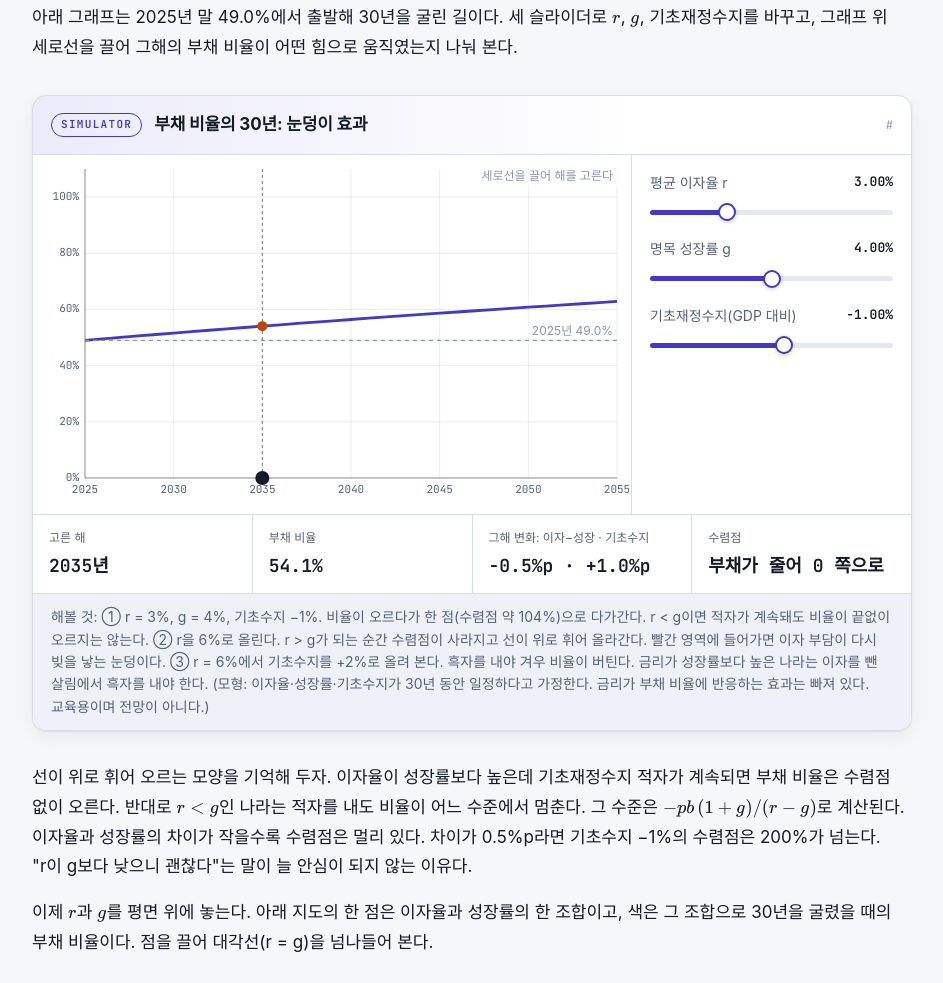
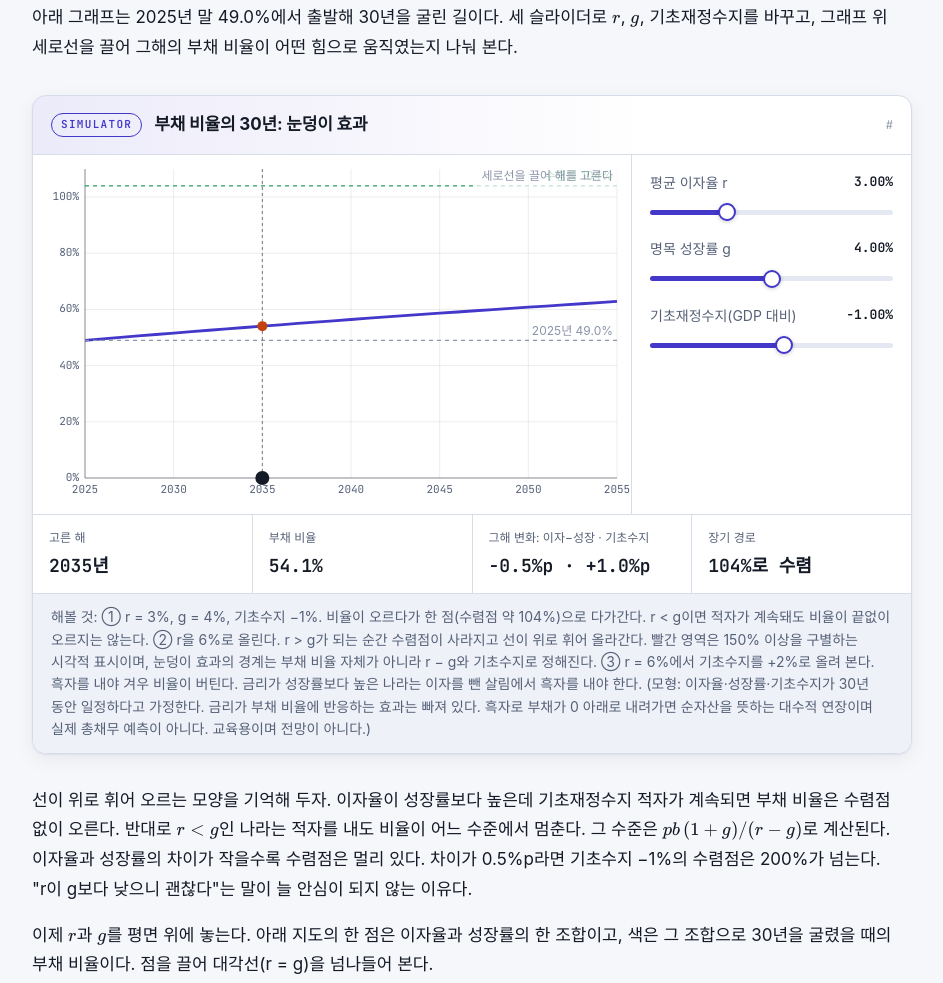
Before and after one commit to geniuskey/economicsbook, a website: page chapters/fiscal.html in a window 1280 px wide. Shown: the part 8054-9037 px from the top of the page, without its empty margins (33-976 px from the left). Drawn offline with nearby package versions, Linux system fonts and the light colour scheme; a web font is replaced by a local one.

Commit message:
Fix debt fixed-point sign and long-term path classification

```diff
--- a/chapters/fiscal.html
+++ b/chapters/fiscal.html
@@ -236,12 +236,12 @@
         <div class="stat"><span class="k">고른 해</span><span class="v" id="dbt-r-y">—</span></div>
         <div class="stat"><span class="k">부채 비율</span><span class="v" id="dbt-r-b">—</span></div>
         <div class="stat"><span class="k">그해 변화: 이자−성장 · 기초수지</span><span class="v" id="dbt-r-d">—</span></div>
-        <div class="stat"><span class="k">수렴점</span><span class="v" id="dbt-r-s">—</span></div>
+        <div class="stat"><span class="k">장기 경로</span><span class="v" id="dbt-r-s">—</span></div>
       </div>
-      <div class="sim-note">해볼 것: ① r = 3%, g = 4%, 기초수지 −1%. 비율이 오르다가 한 점(수렴점 약 104%)으로 다가간다. r &lt; g이면 적자가 계속돼도 비율이 끝없이 오르지는 않는다. ② r을 6%로 올린다. r &gt; g가 되는 순간 수렴점이 사라지고 선이 위로 휘어 올라간다. 빨간 영역에 들어가면 이자 부담이 다시 빚을 낳는 눈덩이다. ③ r = 6%에서 기초수지를 +2%로 올려 본다. 흑자를 내야 겨우 비율이 버틴다. 금리가 성장률보다 높은 나라는 이자를 뺀 살림에서 흑자를 내야 한다. (모형: 이자율·성장률·기초수지가 30년 동안 일정하다고 가정한다. 금리가 부채 비율에 반응하는 효과는 빠져 있다. 교육용이며 전망이 아니다.)</div>
+      <div class="sim-note">해볼 것: ① r = 3%, g = 4%, 기초수지 −1%. 비율이 오르다가 한 점(수렴점 약 104%)으로 다가간다. r &lt; g이면 적자가 계속돼도 비율이 끝없이 오르지는 않는다. ② r을 6%로 올린다. r &gt; g가 되는 순간 수렴점이 사라지고 선이 위로 휘어 올라간다. 빨간 영역은 150% 이상을 구별하는 시각적 표시이며, 눈덩이 효과의 경계는 부채 비율 자체가 아니라 r − g와 기초수지로 정해진다. ③ r = 6%에서 기초수지를 +2%로 올려 본다. 흑자를 내야 겨우 비율이 버틴다. 금리가 성장률보다 높은 나라는 이자를 뺀 살림에서 흑자를 내야 한다. (모형: 이자율·성장률·기초수지가 30년 동안 일정하다고 가정한다. 금리가 부채 비율에 반응하는 효과는 빠져 있다. 흑자로 부채가 0 아래로 내려가면 순자산을 뜻하는 대수적 연장이며 실제 총채무 예측이 아니다. 교육용이며 전망이 아니다.)</div>
     </div>
 
-    <p>선이 위로 휘어 오르는 모양을 기억해 두자. 이자율이 성장률보다 높은데 기초재정수지 적자가 계속되면 부채 비율은 수렴점 없이 오른다. 반대로 \(r &lt; g\)인 나라는 적자를 내도 비율이 어느 수준에서 멈춘다. 그 수준은 \(-pb\,(1+g)/(r-g)\)로 계산된다. 이자율과 성장률의 차이가 작을수록 수렴점은 멀리 있다. 차이가 0.5%p라면 기초수지 −1%의 수렴점은 200%가 넘는다. "r이 g보다 낮으니 괜찮다"는 말이 늘 안심이 되지 않는 이유다.</p>
+    <p>선이 위로 휘어 오르는 모양을 기억해 두자. 이자율이 성장률보다 높은데 기초재정수지 적자가 계속되면 부채 비율은 수렴점 없이 오른다. 반대로 \(r &lt; g\)인 나라는 적자를 내도 비율이 어느 수준에서 멈춘다. 그 수준은 \(pb\,(1+g)/(r-g)\)로 계산된다. 이자율과 성장률의 차이가 작을수록 수렴점은 멀리 있다. 차이가 0.5%p라면 기초수지 −1%의 수렴점은 200%가 넘는다. "r이 g보다 낮으니 괜찮다"는 말이 늘 안심이 되지 않는 이유다.</p>
 
     <p>이제 \(r\)과 \(g\)를 평면 위에 놓는다. 아래 지도의 한 점은 이자율과 성장률의 한 조합이고, 색은 그 조합으로 30년을 굴렸을 때의 부채 비율이다. 점을 끌어 대각선(r = g)을 넘나들어 본다.</p>
 
@@ -511,6 +511,13 @@
     function draw() { cv.redraw(); }
   })();
 
+  function debtSummary(r, g, pb, steady) {
+    if (r < g) return steady < 0 ? "0%를 지나 순자산 쪽으로(단순 모형)" : pc(steady, 0) + "로 수렴";
+    if (r === g) return pb > 0 ? "매년 일정 폭 감소" : pb < 0 ? "매년 일정 폭 증가" : "시작 비율 유지";
+    var change = B0 * (r - g) / (1 + g) - pb;
+    return Math.abs(change) < 1e-12 ? "시작 비율 유지(불안정 균형)" : change < 0 ? "감소·0% 이후 순자산(단순 모형)" : "계속 증가(수렴 없음)";
+  }
+
   /* ---------------- sim-debt ---------------- */
   (function () {
     var yr = 10, box = null, N = 30;
@@ -522,9 +529,11 @@
       var r = gR() / 100, g = gG() / 100, pb = gP() / 100;
       var res = EC.debtPath({ b0: B0, r: r, g: g, pb: pb, years: N }), rows = res.rows;
       var maxB = Math.max.apply(null, rows.map(function (q) { return q.b; }));
+      var minB = Math.min.apply(null, rows.map(function (q) { return q.b; }));
       var yTop = maxB > 1.6 ? 3 : maxB > 1.1 ? 1.6 : 1.1;
+      var yBottom = minB < 0 ? Math.floor(minB * 10) / 10 : 0;
       var c = EB.chart(ctx, { x: 52, y: 14, w: w - 66, h: h - 50 }, {
-        x: [2025, 2025 + N], y: [0, yTop], xTicks: [2025, 2030, 2035, 2040, 2045, 2050, 2055], xFmt: function (v) { return "" + v; }, yFmt: function (v) { return Math.round(v * 100) + "%"; },
+        x: [2025, 2025 + N], y: [yBottom, yTop], xTicks: [2025, 2030, 2035, 2040, 2045, 2050, 2055], xFmt: function (v) { return "" + v; }, yFmt: function (v) { return Math.round(v * 100) + "%"; },
         bands: [],
         series: [{ data: rows.map(function (q) { return [2025 + q.year, Math.min(q.b, yTop * 1.2)]; }), color: r > g && pb < 0 ? P.bad : P.accent, width: 2.8 }],
         hlines: [{ y: B0, color: P.faint, label: "2025년 49.0%" }].concat(r < g && isFinite(res.steady) && res.steady > 0 && res.steady < yTop ? [{ y: res.steady, color: P.ok, label: "수렴점 " + Math.round(res.steady * 100) + "%" }] : []),
@@ -533,7 +542,7 @@
       // 위험 영역 표시
       if (yTop >= 1.6) {
         ctx.fillStyle = EB.color("bad-soft"); var yy = c.Y(1.5); ctx.fillRect(c.box.x, c.box.y, c.box.w, Math.max(0, yy - c.box.y));
-        ctx.fillStyle = P.bad; ctx.font = EB.font(11); ctx.textAlign = "left"; ctx.fillText("150% 위: 이자가 이자를 낳는 구간", c.box.x + 8, c.box.y + 14);
+        ctx.fillStyle = P.bad; ctx.font = EB.font(11); ctx.textAlign = "left"; ctx.fillText("150% 이상: 표시용 구간", c.box.x + 8, c.box.y + 14);
       }
       var x = c.X(2025 + yr);
       ctx.save(); ctx.strokeStyle = P.text; ctx.globalAlpha = 0.55; ctx.setLineDash([3, 3]); ctx.beginPath(); ctx.moveTo(x, c.box.y); ctx.lineTo(x, c.box.y + c.box.h); ctx.stroke(); ctx.restore();
@@ -544,7 +553,7 @@
       EB.stat("dbt-r-y", (2025 + yr) + "년");
       EB.stat("dbt-r-b", cur.b > 9.99 ? "1,000% 넘음" : pc(cur.b));
       EB.stat("dbt-r-d", yr ? spp(snow) + " · " + spp(-pb) : "—");
-      EB.stat("dbt-r-s", r < g ? (res.steady <= 0 ? "부채가 줄어 0 쪽으로" : pc(res.steady, 0)) : pb > 0 && r > g && B0 * (r - g) / (1 + g) < pb ? "줄어든다(흑자가 이김)" : "없음(끝없이 오른다)");
+      EB.stat("dbt-r-s", debtSummary(r, g, pb, res.steady));
     }, { aspect: 0.6, minHeight: 270, maxHeight: 400 });
     EB.drag(cv.canvas, { move: function (x) { if (!box) return; yr = EB.clamp(Math.round(EB.map(x, box.box.x, box.box.x + box.box.w, 0, N)), 0, N); cv.redraw(); } });
     function draw() { cv.redraw(); }
--- a/js/econ.js
+++ b/js/econ.js
@@ -374,7 +374,10 @@
       b = b * (1 + o.r) / (1 + o.g) - pb;
       rows.push({ year: t, b });
     }
-    return { rows, steady: o.r === o.g ? Infinity : -(o.pb || 0) * (1 + o.g) / (o.r - o.g) };
+    // A fixed point solves b = ((1+r)/(1+g))*b - pb; it is attracting only for r < g.
+    const pb = typeof o.pb === "function" ? NaN : o.pb || 0;
+    const steady = o.r === o.g ? (pb === 0 ? o.b0 : NaN) : pb * (1 + o.g) / (o.r - o.g);
+    return { rows, steady };
   };
 
   /* ------------------------------------------------------------ 케이스: 지우의 헤드라인 노트 */
--- a/package.json
+++ b/package.json
@@ -3,7 +3,8 @@
   "private": true,
   "type": "module",
   "scripts": {
-    "build": "euiyun-book build"
+    "build": "euiyun-book build",
+    "test": "node scripts/verify-factcheck.cjs"
   },
   "dependencies": {
     "@euiyun/book": "https://codeload.github.com/geniuskey/book/tar.gz/refs/tags/v0.1.2"
```
Also changed, not shown: scripts/verify-factcheck.cjs (added, +15 -0 lines).
